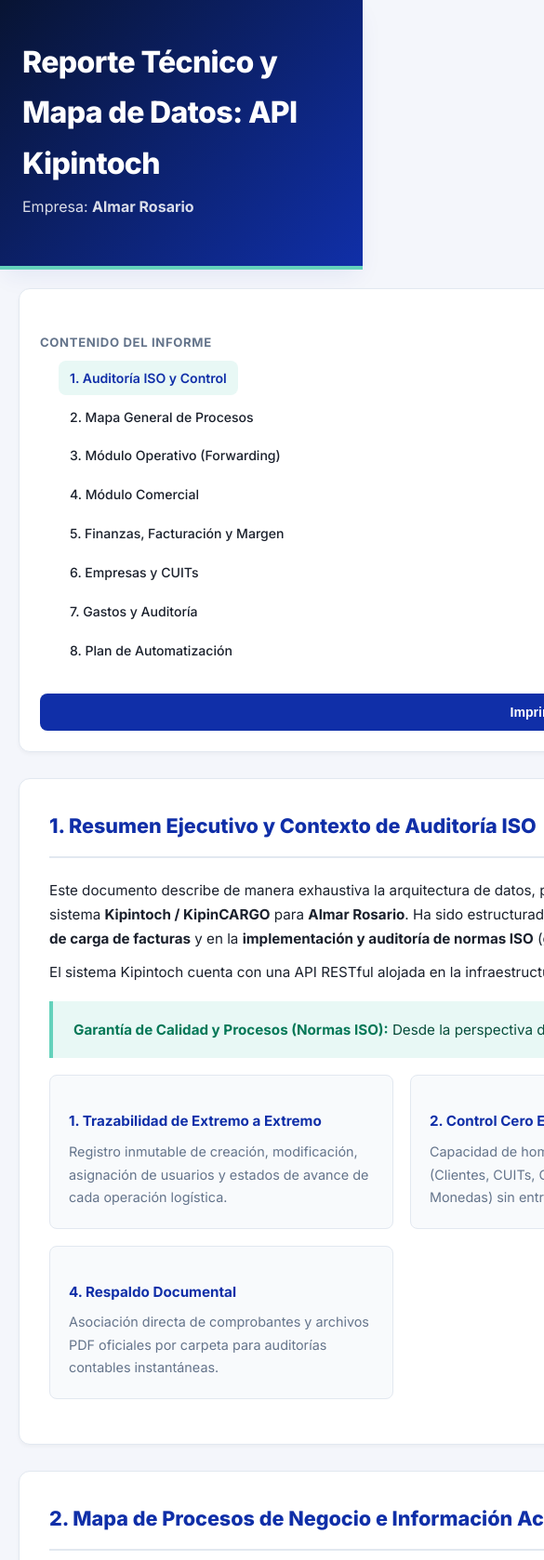
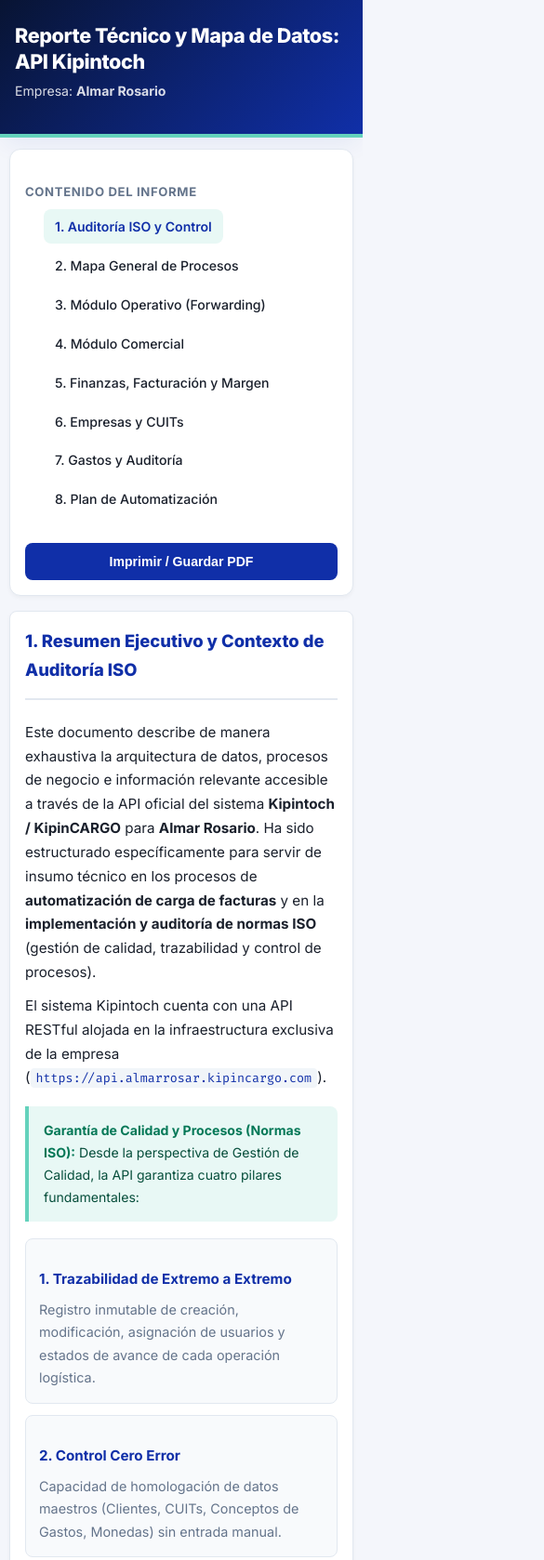
Before and after one commit to FranBondino/informe-api-almar, a plain HTML site: page index.html in a window 390 px wide. Shown: the top 1678 px of the page at 93% size, 585 px wide, since content can reach past the window. Drawn offline with Linux system fonts and the light colour scheme; a script that the page names is missing.

Commit message:
Fix mobile responsiveness, word wrapping and eliminate horizontal scroll

```diff
--- a/index.html
+++ b/index.html
@@ -27,6 +27,12 @@
             --shadow-md: 0 10px 25px -5px rgba(16, 47, 168, 0.08);
         }
 
+        html, body {
+            max-width: 100%;
+            overflow-x: hidden;
+            width: 100%;
+        }
+
         * {
             box-sizing: border-box;
             margin: 0;
@@ -48,6 +54,7 @@
             padding: 40px 24px;
             border-bottom: 4px solid var(--accent);
             box-shadow: var(--shadow-md);
+            max-width: 100%;
         }
 
         .header-container {
@@ -61,6 +68,8 @@
             letter-spacing: -0.02em;
             margin-bottom: 6px;
             color: #FFFFFF;
+            overflow-wrap: break-word;
+            word-break: break-word;
         }
 
         .header-title p {
@@ -76,13 +85,7 @@
             display: grid;
             grid-template-columns: 280px 1fr;
             gap: 28px;
-        }
-
-        @media (max-width: 900px) {
-            .main-container {
-                grid-template-columns: 1fr;
-                margin: 20px auto;
-            }
+            width: 100%;
         }
 
         /* Navigation Sidebar */
@@ -95,6 +98,7 @@
             padding: 22px;
             box-shadow: var(--shadow-sm);
             border: 1px solid var(--border-color);
+            max-width: 100%;
         }
 
         .sidebar h3 {
@@ -133,6 +137,8 @@
             display: flex;
             flex-direction: column;
             gap: 28px;
+            min-width: 0;
+            max-width: 100%;
         }
 
         .card {
@@ -141,6 +147,8 @@
             padding: 32px;
             border: 1px solid var(--border-color);
             box-shadow: var(--shadow-sm);
+            max-width: 100%;
+            overflow: hidden;
         }
 
         .card-header {
@@ -153,6 +161,8 @@
             font-size: 1.35rem;
             font-weight: 800;
             color: var(--primary);
+            overflow-wrap: break-word;
+            word-break: break-word;
         }
 
         h3 {
@@ -160,6 +170,7 @@
             font-weight: 700;
             color: var(--primary-light);
             margin: 24px 0 12px 0;
+            overflow-wrap: break-word;
         }
 
         h4 {
@@ -167,12 +178,15 @@
             font-weight: 700;
             color: var(--text-main);
             margin: 16px 0 8px 0;
+            overflow-wrap: break-word;
         }
 
         p, li {
             font-size: 0.95rem;
             color: var(--text-main);
             margin-bottom: 10px;
+            overflow-wrap: break-word;
+            word-break: break-word;
         }
 
         ul, ol {
@@ -189,6 +203,8 @@
             margin: 18px 0;
             font-size: 0.95rem;
             color: #064E3B;
+            max-width: 100%;
+            overflow-wrap: break-word;
         }
 
         .callout strong {
@@ -200,25 +216,29 @@
             background: #FAFAFA;
             border: 1px solid var(--border-color);
             border-radius: var(--radius-md);
-            padding: 24px;
+            padding: 16px;
             overflow-x: auto;
             text-align: center;
             margin: 20px 0;
+            max-width: 100%;
+            -webkit-overflow-scrolling: touch;
         }
 
         .mermaid-container svg {
             max-width: 100% !important;
             height: auto !important;
-            min-height: 260px;
         }
 
         /* Tables */
         .table-responsive {
             width: 100%;
+            max-width: 100%;
             overflow-x: auto;
             margin: 18px 0;
             border-radius: var(--radius-md);
             border: 1px solid var(--border-color);
+            -webkit-overflow-scrolling: touch;
+            display: block;
         }
 
         table {
@@ -226,6 +246,7 @@
             border-collapse: collapse;
             text-align: left;
             font-size: 0.9rem;
+            min-width: 500px;
         }
 
         th {
@@ -243,6 +264,7 @@
             padding: 14px 18px;
             border-bottom: 1px solid var(--border-color);
             color: var(--text-main);
+            overflow-wrap: break-word;
         }
 
         tr:last-child td {
@@ -262,18 +284,23 @@
             border-radius: 4px;
             font-size: 0.78rem;
             font-family: 'Fira Code', monospace;
+            display: inline-block;
         }
 
-        /* Code Blocks */
+        /* Code Blocks - Strict Word Wrapping for Mobile */
         pre {
             background: var(--code-bg);
             color: #E2E8F0;
-            padding: 20px;
+            padding: 16px;
             border-radius: var(--radius-md);
             font-family: 'Fira Code', monospace;
-            font-size: 0.88rem;
+            font-size: 0.85rem;
             overflow-x: auto;
             margin: 18px 0;
+            white-space: pre-wrap !important;
+            word-break: break-all !important;
+            overflow-wrap: break-word !important;
+            max-width: 100%;
         }
 
         code {
@@ -283,27 +310,33 @@
             padding: 2px 6px;
             border-radius: 4px;
             font-size: 0.88em;
+            word-break: break-word !important;
+            overflow-wrap: break-word !important;
         }
 
         pre code {
             background: transparent;
             color: inherit;
             padding: 0;
+            word-break: break-all !important;
         }
 
         /* Grid Cards */
         .grid-2 {
             display: grid;
-            grid-template-columns: repeat(auto-fit, minmax(280px, 1fr));
+            grid-template-columns: repeat(auto-fit, minmax(240px, 1fr));
             gap: 18px;
             margin: 16px 0;
+            width: 100%;
         }
 
         .sub-card {
             background: #F8FAFC;
             border: 1px solid var(--border-color);
             border-radius: var(--radius-md);
-            padding: 20px;
+            padding: 18px;
+            max-width: 100%;
+            overflow-wrap: break-word;
         }
 
         .sub-card h4 {
@@ -322,12 +355,13 @@
         /* Footer */
         footer {
             text-align: center;
-            padding: 35px;
+            padding: 35px 20px;
             color: var(--text-muted);
             font-size: 0.88rem;
             border-top: 1px solid var(--border-color);
             margin-top: 50px;
             background: #FFFFFF;
+            max-width: 100%;
         }
 
         /* Print Button */
@@ -349,6 +383,61 @@
 
         .btn-print:hover {
             background: var(--primary-light);
+        }
+
+        /* Mobile Breakpoint Optimizations (Max Width 768px) */
+        @media (max-width: 768px) {
+            header {
+                padding: 24px 16px;
+            }
+            .header-title h1 {
+                font-size: 1.35rem;
+                line-height: 1.3;
+            }
+            .header-title p {
+                font-size: 0.88rem;
+            }
+            .main-container {
+                grid-template-columns: 1fr;
+                margin: 12px auto;
+                padding: 0 10px;
+                gap: 16px;
+            }
+            .sidebar {
+                position: relative;
+                top: 0;
+                padding: 16px;
+            }
+            .card {
+                padding: 16px;
+                border-radius: 8px;
+            }
+            .card-title {
+                font-size: 1.15rem;
+            }
+            h3 {
+                font-size: 1rem;
+                margin: 18px 0 10px 0;
+            }
+            .grid-2 {
+                grid-template-columns: 1fr;
+                gap: 12px;
+            }
+            .sub-card {
+                padding: 14px;
+            }
+            table th, table td {
+                padding: 10px 12px;
+                font-size: 0.82rem;
+            }
+            pre {
+                padding: 12px;
+                font-size: 0.78rem;
+            }
+            .callout {
+                padding: 14px 16px;
+                font-size: 0.88rem;
+            }
         }
 
         @media print {
```
